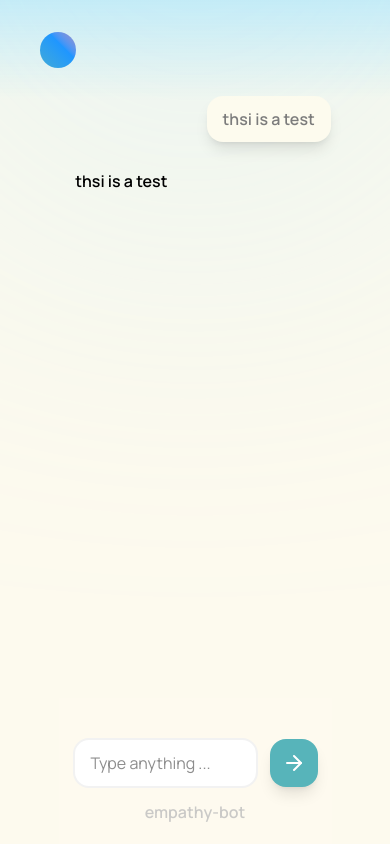
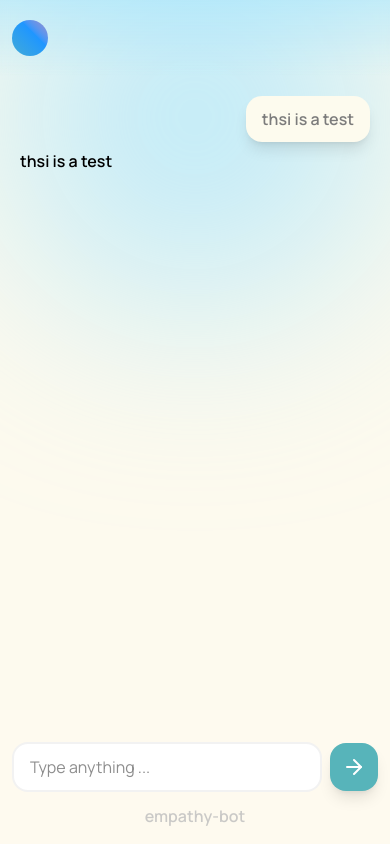
Before and after one commit to PrathamPaleriya/empathy-bot, a React (Vite) app in the folder frontend/: page /chat in a window 390 px wide. Built offline with nearby package versions, Linux system fonts and the light colour scheme.

Commit message:
chat interface implementation

```diff
--- a/frontend/src/App.jsx
+++ b/frontend/src/App.jsx
@@ -10,7 +10,7 @@ const router = createBrowserRouter(
   createRoutesFromElements(
     <>
       <Route path="" element={<MainLayout />}>
-        <Route path="/chat" element={<Home/>}/>
+        <Route path="/chat" element={<Home />} />
       </Route>
       <Route path="/login" element={<Login />} />
       <Route path="/signup" element={<Signup />} />
--- a/frontend/src/components/chat/Header.jsx
+++ b/frontend/src/components/chat/Header.jsx
@@ -1,18 +1,22 @@
-import React from 'react'
-import { Link } from 'react-router-dom'
+import React from 'react';
+import { Link } from 'react-router-dom';
 import { Tooltip } from 'primereact/tooltip';
 
 const Header = () => {
   return (
-    <div className='z-30 fixed flex items-center w-full h-fit bg-gradient-to-b from-[#9AE2FF]/50 to-[#9AE2FF]/0  px-10 py-8'>
-        <Tooltip target=".profile" />
-        <Link to="/login" data-pr-tooltip="Account Settings" className='profile w-9 aspect-square rounded-full bg-gradient-to-tr from-primary via-accent to-red-400 animate-gradient'/>
-        {/* <div className='w-full text-center text-white font-semibold h-full'>
+    <div className="z-30 fixed flex items-center w-full h-fit bg-gradient-to-b from-[#9AE2FF]/50 to-[#9AE2FF]/0 px-3 py-5 backdrop-blur-xs md:backdrop-blur-none  md:px-10 md:py-8">
+      <Tooltip target=".profile" />
+      <Link
+        to="/login"
+        data-pr-tooltip="Account Settings"
+        className="profile w-9 md:w-10 aspect-square rounded-full bg-gradient-to-tr from-primary via-accent to-red-400 animate-gradient"
+      />
+      {/* <div className='w-full text-center text-white font-semibold h-full'>
             empathy-bot
         </div> */}
-        <div className='w-9' />
+      <div className="w-9" />
     </div>
-  )
-}
+  );
+};
 
-export default Header
+export default Header;
--- a/frontend/src/components/ui/PaddingMarging.jsx
+++ b/frontend/src/components/ui/PaddingMarging.jsx
@@ -1,11 +1,7 @@
-import React from 'react'
+import React from 'react';
 
-const PaddingMarging = ({children}) => {
-  return (
-    <div className='px-[14px] md:px-10 lg:px-[136px]'>
-      {children}
-    </div>
-  )
-}
+const PaddingMarging = ({ children }) => {
+  return <div className="px-5 md:px-10 lg:px-[136px]">{children}</div>;
+};
 
-export default PaddingMarging
+export default PaddingMarging;
--- a/frontend/src/layouts/MainLayout.jsx
+++ b/frontend/src/layouts/MainLayout.jsx
@@ -4,8 +4,8 @@ import Header from '../components/chat/Header';
 
 function MainLayout() {
   return (
-    <div className='bg-bg h-screen overflow-hidden font-manrope'>
-      <Header/>
+    <div className="bg-bg h-screen overflow-hidden font-manrope">
+      <Header />
       <Outlet />
     </div>
   );
--- a/frontend/src/pages/Home.jsx
+++ b/frontend/src/pages/Home.jsx
@@ -39,19 +39,19 @@ const Home = () => {
 
   return (
     <div className="relative h-screen max-h-screen w-full">
-      <div className="absolute bg-[#9AE2FF]/60 w-full aspect-square rounded-full -translate-y-[70%] blur-[200px]" />
+      <div className="absolute bg-[#9AE2FF]/60 w-full aspect-square rounded-full -translate-y-[20%] blur-[100px]  md:-translate-y-[70%] md:blur-[200px]" />
 
       <div className="z-20 relative">
         <div className="flex flex-col min-h-screen max-h-screen w-full">
           <div className="flex-1 w-full overflow-y-auto py-24">
             <PaddingMarging>
-              <div className="flex flex-col gap-4 w-[75%] mx-auto text-base font-semibold">
+              <div className="flex flex-col gap-2 md:gap-4 md:w-[85%] lg:w-[75%] mx-auto text-base font-semibold">
                 {chatHistory.map((msg, idx) => (
                   <div
                     key={idx}
-                    className={`max-w-[70%] h-fit px-4 py-3 rounded-2xl leading-snug whitespace-pre-wrap break-words break-all ${
+                    className={`max-w-[70%] h-fit  rounded-2xl leading-snug whitespace-pre-wrap break-words break-all ${
                       msg.role === 'user'
-                        ? 'self-end bg-[#FDFBEE] text-caption shadow-lg'
+                        ? 'self-end bg-[#FDFBEE] text-caption shadow-lg px-4 py-3'
                         : 'self-start text-start'
                     }`}
                   >
@@ -66,10 +66,9 @@ const Home = () => {
             </PaddingMarging>
           </div>
 
-          <div className="bg-bg/20 w-[70%] pt-10 pb-14 mx-auto">
-            <PaddingMarging>
+          <div className="bg-bg/20 w-full md:w-[85%] lg:w-[70%] px-3 md:px-7 lg:px-20 pt-8 md:pt-10 pb-13 md:pb-14 mx-auto">
             <form
-                className="flex w-full items-center justify-center gap-3 text-heading"
+              className="flex w-full items-center justify-center gap-2 md:gap-3 text-heading"
               onSubmit={handleSend}
             >
               <textarea
@@ -90,12 +89,11 @@ const Home = () => {
                 <ArrowRight />
               </button>
             </form>
-            </PaddingMarging>
           </div>
         </div>
       </div>
 
-      <div className="absolute bottom-5 text-center w-full font-semibold text-placeholder">
+      <div className="absolute bottom-4 md:bottom-5 text-center w-full font-semibold text-placeholder">
         empathy-bot
       </div>
     </div>
```
Also changed, not shown: frontend/src/index.css (line endings or trailing spaces). Lines whose indentation alone changed are shown as unchanged.
